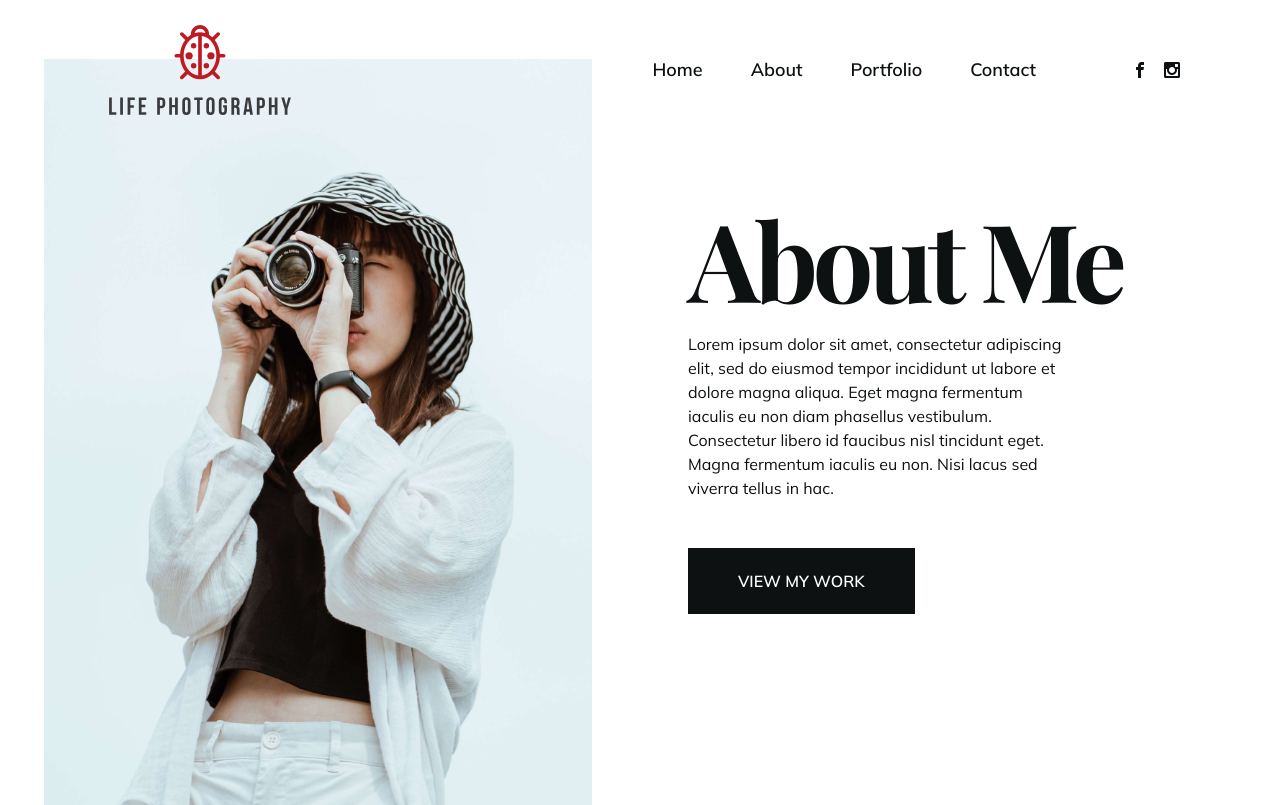
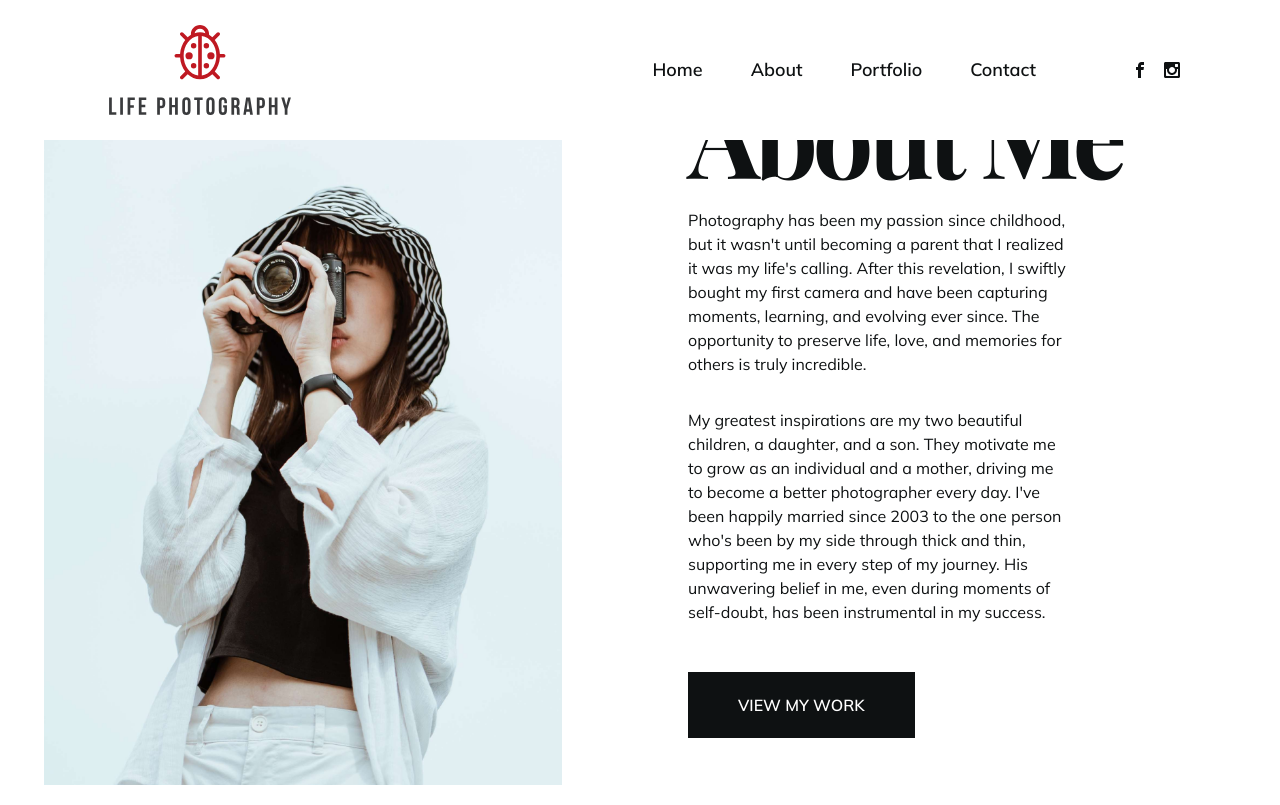
Before and after one commit to santoshdahal007/Photographer, a React (Create React App) app: page /about in a window 1280 px wide. Built offline with nearby package versions, Linux system fonts and the light colour scheme; the HTML template or start-up script is replaced by a standard one; a web font is replaced by a local one.

Commit message:
LP-updated about page

```diff
--- a/src/components/Header.js
+++ b/src/components/Header.js
@@ -15,10 +15,11 @@ const Header = () => {
       h-[100px]
       lg:h-[140px]
       flex
-      items-center'>
+      items-center
+      bg-white'>
         <div className='flex flex-col lg:flex-row lg:items-center w-full justify-between'>
           <Link to={'/'} className='max-w-[200px]'>
-            <img src={Logo} alt='companys logo'/>
+            <img src={Logo} alt='company logo'/>
           </Link>
           <nav className='hidden xl:flex gap-x-12 font-semibold'>
             <Link to={'/'} className='text-lg hover:text-primray transition'>Home</Link>
--- a/src/pages/About.js
+++ b/src/pages/About.js
@@ -11,14 +11,14 @@ const About = () => {
     exit={{opacity:0, y: '100%'}}
     transition={{transition1}}
     className='section'>
-    <div className='container mx-auto h-full relative'>
+    <div className='container mx-auto h-full relative overflow-scroll'>
       <div className='
-        flex flex-col lg:flex-row h-full
+        flex flex-col lg:flex-row h-auto sm:h-full
         items-center justify-center gap-x-24
         text-center lg:text-left lg:pt-16'>
           <div className='
             flex-1 max-h-96 lg:max-h-max
-            order-2 lg:order-none overflow-hidden'>
+            order-2 lg:order-none'>
               <img src={WomanImg} alt=''/>
           </div>
           <motion.div
@@ -26,14 +26,27 @@ const About = () => {
             animate={{opacity:1, y:0}}
             exit={{opacity:0, y: '-90%'}}
             transition={{transition1}}
-            className='flex-1 pt-36 pb-14 lg:pt-0
+            className='flex-1 pt-36 pb-14 px-[30px] lg:pt-0
             lg:w-auto z-10 flex flex-col justify-center
             items-center lg:items-start'>
             <h1 className='h1'>About me</h1>
-            <p className='mb-12 max-w-sm'>Lorem ipsum dolor sit amet, consectetur adipiscing elit, sed do eiusmod tempor
-              incididunt ut labore et dolore magna aliqua. Eget magna fermentum iaculis eu
-              non diam phasellus vestibulum. Consectetur libero id faucibus nisl tincidunt eget.
-              Magna fermentum iaculis eu non. Nisi lacus sed viverra tellus in hac.
+            <p className='mb-2 max-w-sm'>
+            Photography has been my passion since childhood,
+            but it wasn't until becoming a parent that I realized
+            it was my life's calling. After this revelation, I swiftly
+            bought my first camera and have been capturing moments,
+            learning, and evolving ever since. The opportunity to preserve
+            life, love, and memories for others is truly incredible.
+            </p>
+            <br/>
+            <p className='mb-12 max-w-sm'>
+            My greatest inspirations are my two beautiful children,
+            a daughter, and a son. They motivate me to grow as an individual
+            and a mother, driving me to become a better photographer every day.
+            I've been happily married since 2003 to the one person who's
+            been by my side through thick and thin, supporting me in every step
+            of my journey. His unwavering belief in me, even during moments
+            of self-doubt, has been instrumental in my success.
             </p>
             <Link to={'/portfolio'} className='btn'>View my work</Link>
           </motion.div>
```
